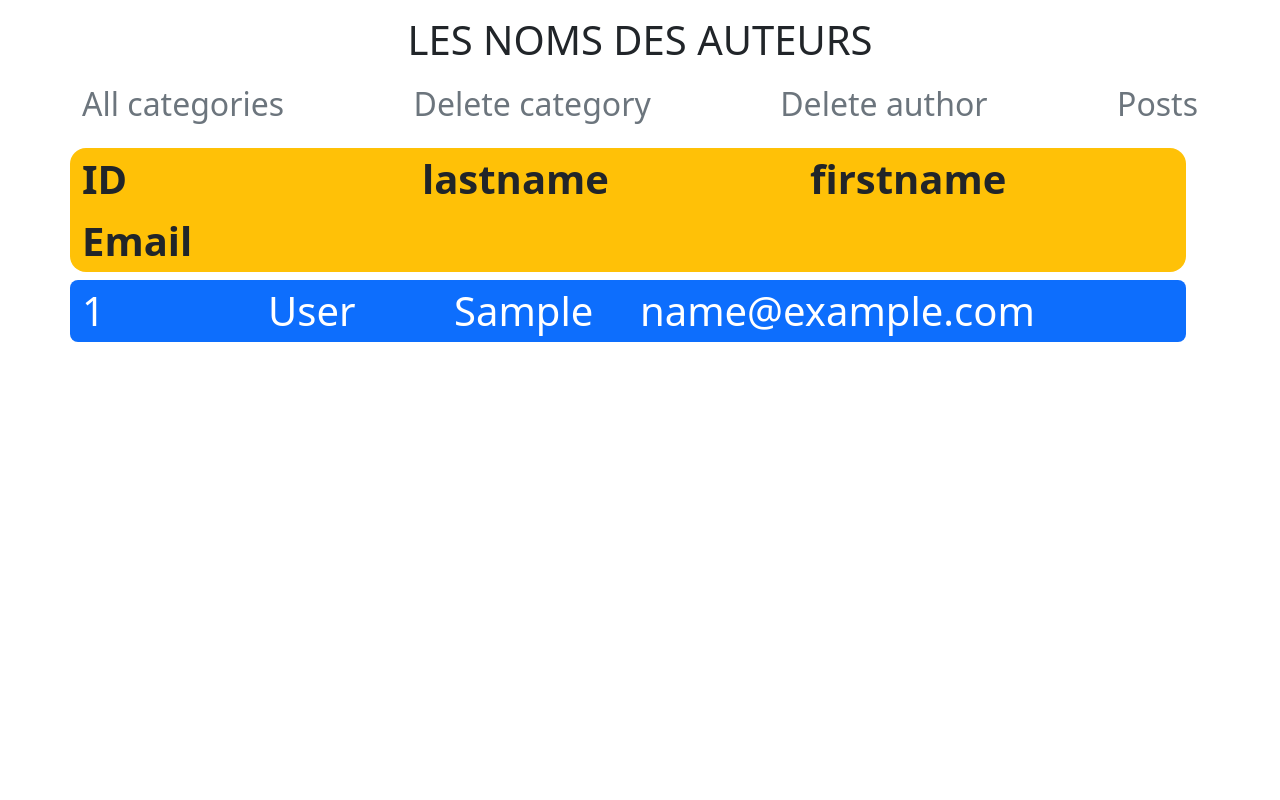
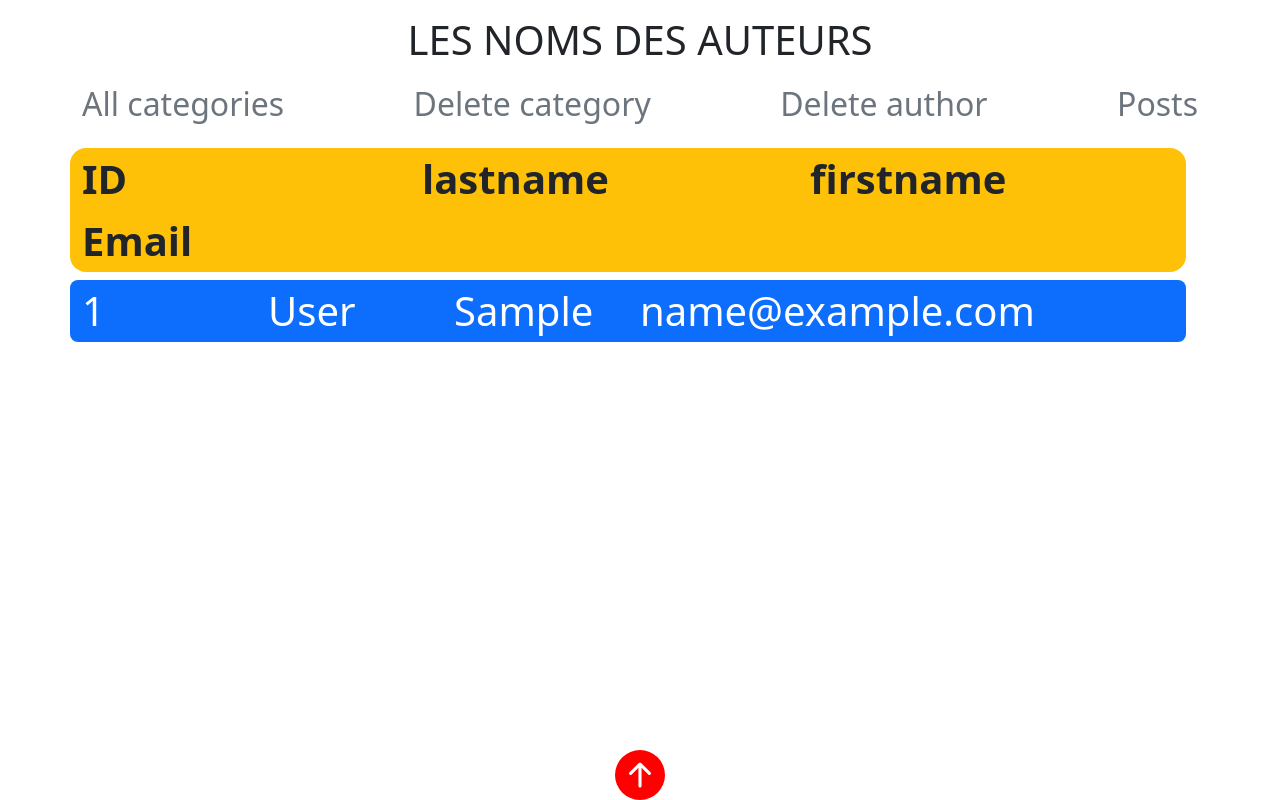
Before and after one commit to makombelajob/blog_PHP_MYSQL, a PHP site: page / in a window 1280 px wide. Run offline with PHP 8.4, Linux system fonts and the light colour scheme; tables that the repository leaves empty or names only in its code hold one stand-in row (values such as "Sample post").

Commit message:
adding up navigate buttton

```diff
--- a/app/all_categories.php
+++ b/app/all_categories.php
@@ -37,7 +37,7 @@ require_once 'includes/header.php';
         <?php endforeach; ?>
         </tbody>
     </table>
-
+    <?php require_once 'includes/up_button.php';?>
 </main>
 </body>
 </html>
--- /dev/null
+++ b/app/css/style-blog.css
@@ -0,0 +1,4 @@
+#svg{
+    right: 0;
+
+}
--- a/app/includes/header.php
+++ b/app/includes/header.php
@@ -6,5 +6,6 @@
           content="width=device-width, user-scalable=no, initial-scale=1.0, maximum-scale=1.0, minimum-scale=1.0">
     <meta http-equiv="X-UA-Compatible" content="ie=edge">
     <link rel="stylesheet" href=" 	https://cdn.jsdelivr.net/npm/bootstrap@5.3.5/dist/css/bootstrap.min.css">
+    <link rel="stylesheet" href="../css/style-blog.css">
     <title>Document</title>
 </head>
--- /dev/null
+++ b/app/includes/up_button.php
@@ -0,0 +1,7 @@
+<div id="svg" class="container">
+    <a class="fixed-bottom row align-items-end" href="#">
+        <svg xmlns="http://www.w3.org/2000/svg" width="50" height="50" fill="red" class="bi bi-arrow-up-circle-fill" viewBox="0 0 16 16">
+            <path d="M16 8A8 8 0 1 0 0 8a8 8 0 0 0 16 0m-7.5 3.5a.5.5 0 0 1-1 0V5.707L5.354 7.854a.5.5 0 1 1-.708-.708l3-3a.5.5 0 0 1 .708 0l3 3a.5.5 0 0 1-.708.708L8.5 5.707z"/>
+        </svg>
+    </a>
+</div>
--- a/app/index.php
+++ b/app/index.php
@@ -33,6 +33,7 @@ require_once 'includes/header.php';
             <?php endforeach; ?>
             </tbody>
         </table>
+        <?php require_once 'includes/up_button.php';?>
     </main>
 </body>
 </html>
--- a/app/posts.php
+++ b/app/posts.php
@@ -30,6 +30,7 @@ require_once 'includes/header.php';
                 <?php endforeach ;?>
             </tbody>
         </table>
+        <?php require_once 'includes/up_button.php';?>
     </main>
 </body>
 </html>
```
